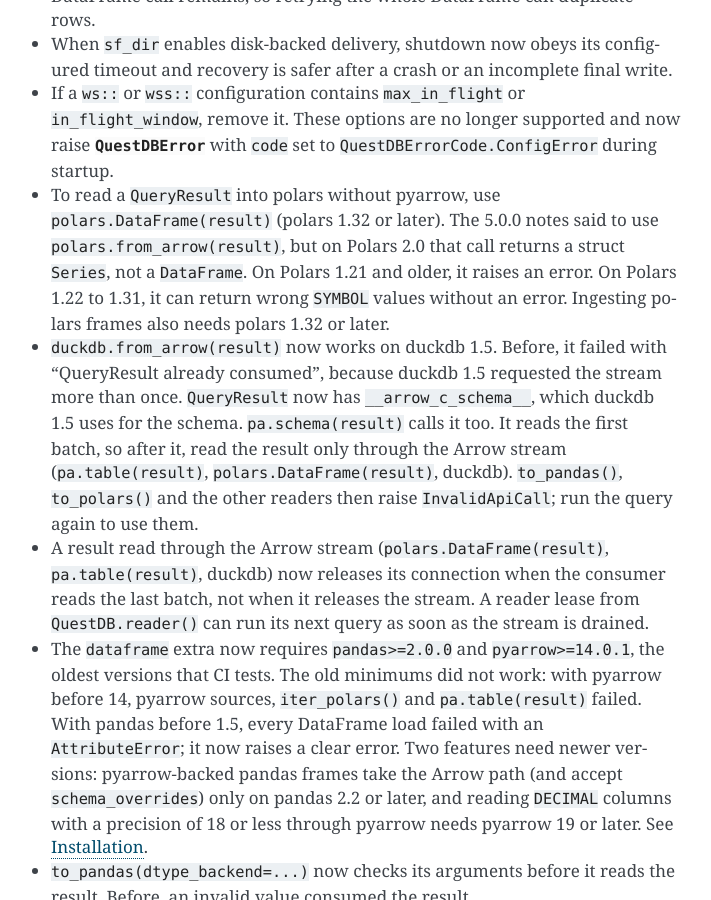
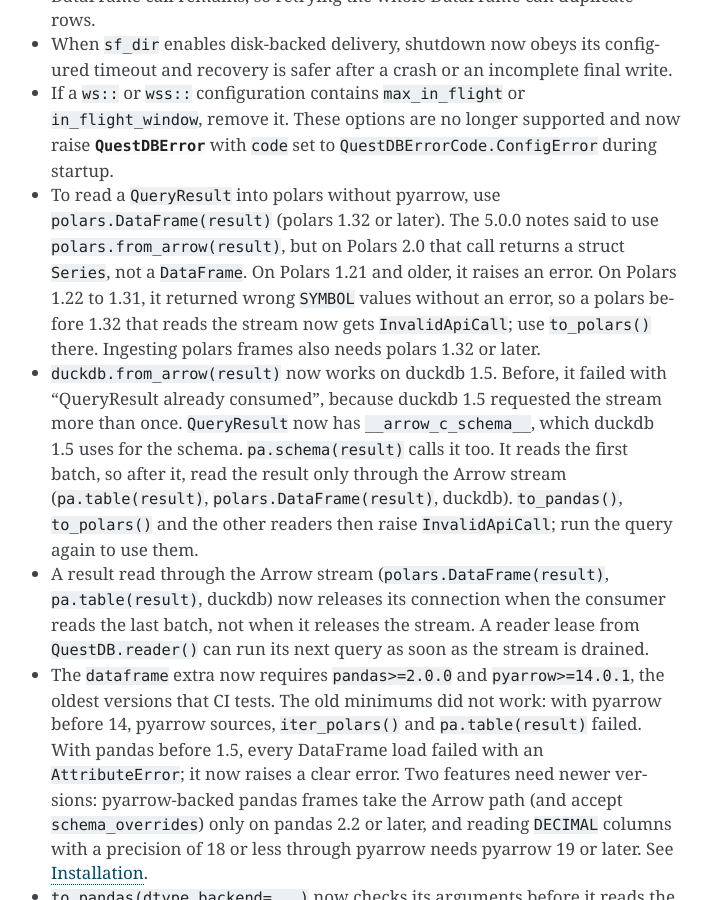
Before and after one commit to questdb/py-questdb-client, a Sphinx documentation site: the page built from docs/changelog.rst, in a window 1280 px wide and 900 px high, scrolled down 1015 px. Shown: the whole window, without its empty margins (399-1110 px from the left). Built offline with Sphinx 7.4.7, drawn with Linux system fonts in a browser that asks for light colours.

Commit message:
fix: reject polars before 1.32 in the stream
polars before 1.32 decodes every batch of an Arrow stream with the
first batch's dictionary, so polars.DataFrame(result) returned wrong
SYMBOL values without an error (1.22 to 1.31) or panicked. polars
calls __arrow_c_stream__ from its own Python code, so the stream
checks the caller and raises InvalidApiCall for an old polars before
it takes the cursor. The result stays readable, e.g. with to_polars().

```diff
--- a/CHANGELOG.rst
+++ b/CHANGELOG.rst
@@ -35,8 +35,10 @@
   ``polars.DataFrame(result)`` (polars 1.32 or later). The 5.0.0 notes said to
   use ``polars.from_arrow(result)``, but on Polars 2.0 that call returns a
   struct ``Series``, not a ``DataFrame``. On Polars 1.21 and older, it raises
-  an error. On Polars 1.22 to 1.31, it can return wrong ``SYMBOL`` values
-  without an error. Ingesting polars frames also needs polars 1.32 or later.
+  an error. On Polars 1.22 to 1.31, it returned wrong ``SYMBOL`` values
+  without an error, so a polars before 1.32 that reads the stream now gets
+  ``InvalidApiCall``; use ``to_polars()`` there. Ingesting polars frames also
+  needs polars 1.32 or later.
 - ``duckdb.from_arrow(result)`` now works on duckdb 1.5. Before, it failed
   with "QueryResult already consumed", because duckdb 1.5 requested the
   stream more than once. ``QueryResult`` now has ``__arrow_c_schema__``,
--- a/docs/sender.rst
+++ b/docs/sender.rst
@@ -1138,7 +1138,8 @@
 ``types_mapper``) require pyarrow; the default ``to_pandas`` / ``iter_pandas``
 are pyarrow-free. It also implements the Arrow C stream PyCapsule protocol
 (``__arrow_c_stream__``), so polars and duckdb read it directly without
-pyarrow installed: ``polars.DataFrame(result)`` (polars 1.32 or later) or
+pyarrow installed: ``polars.DataFrame(result)`` (polars 1.32 or later; older
+polars raises ``InvalidApiCall``) or
 ``duckdb.from_arrow(result)`` (duckdb 1.2 or later). duckdb reads when you
 fetch, so fetch inside the ``with`` block. These reads stream the result and
 do not replay it: if a failover occurs after the first batch, the consumer
```
Also changed, not shown: 4 other files.
